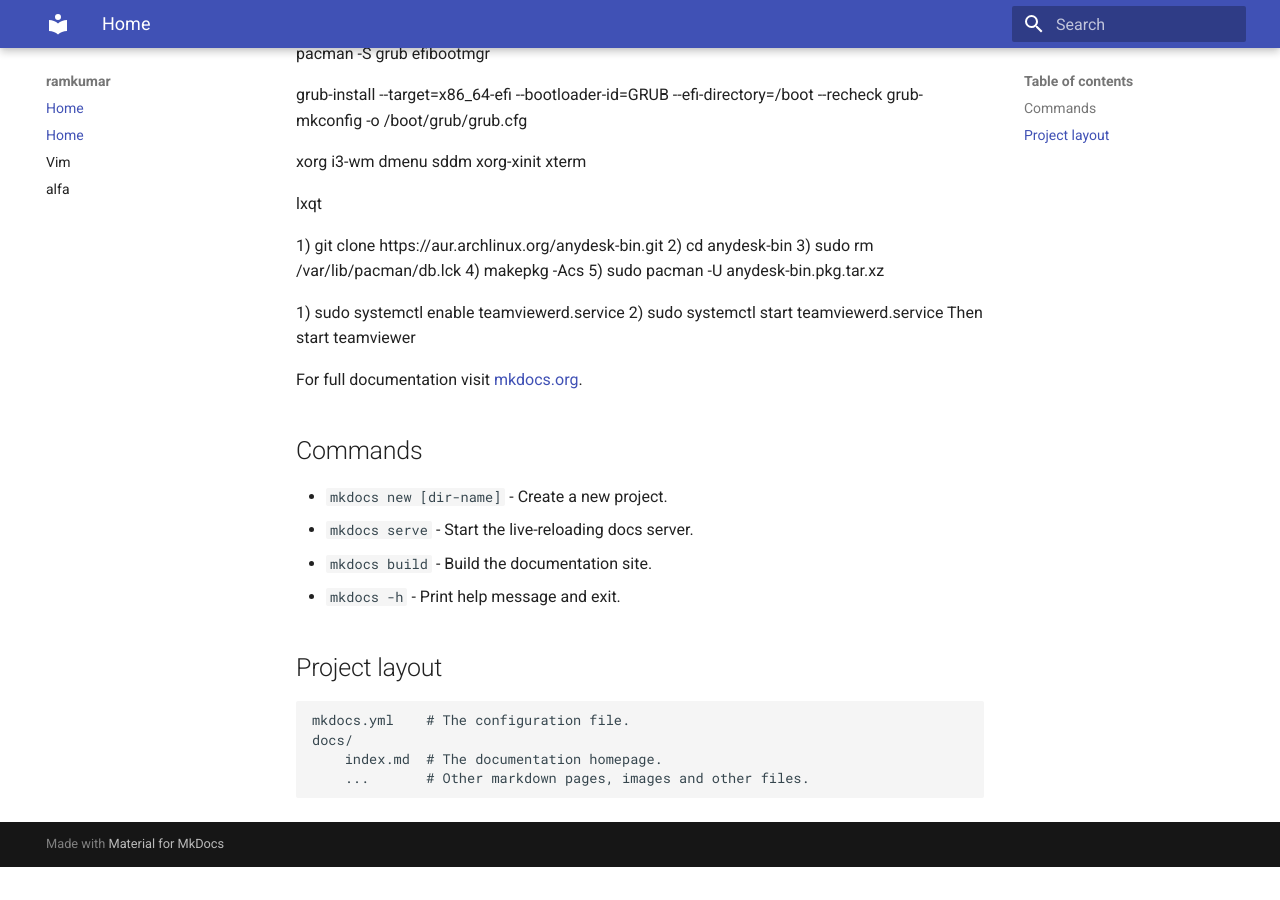
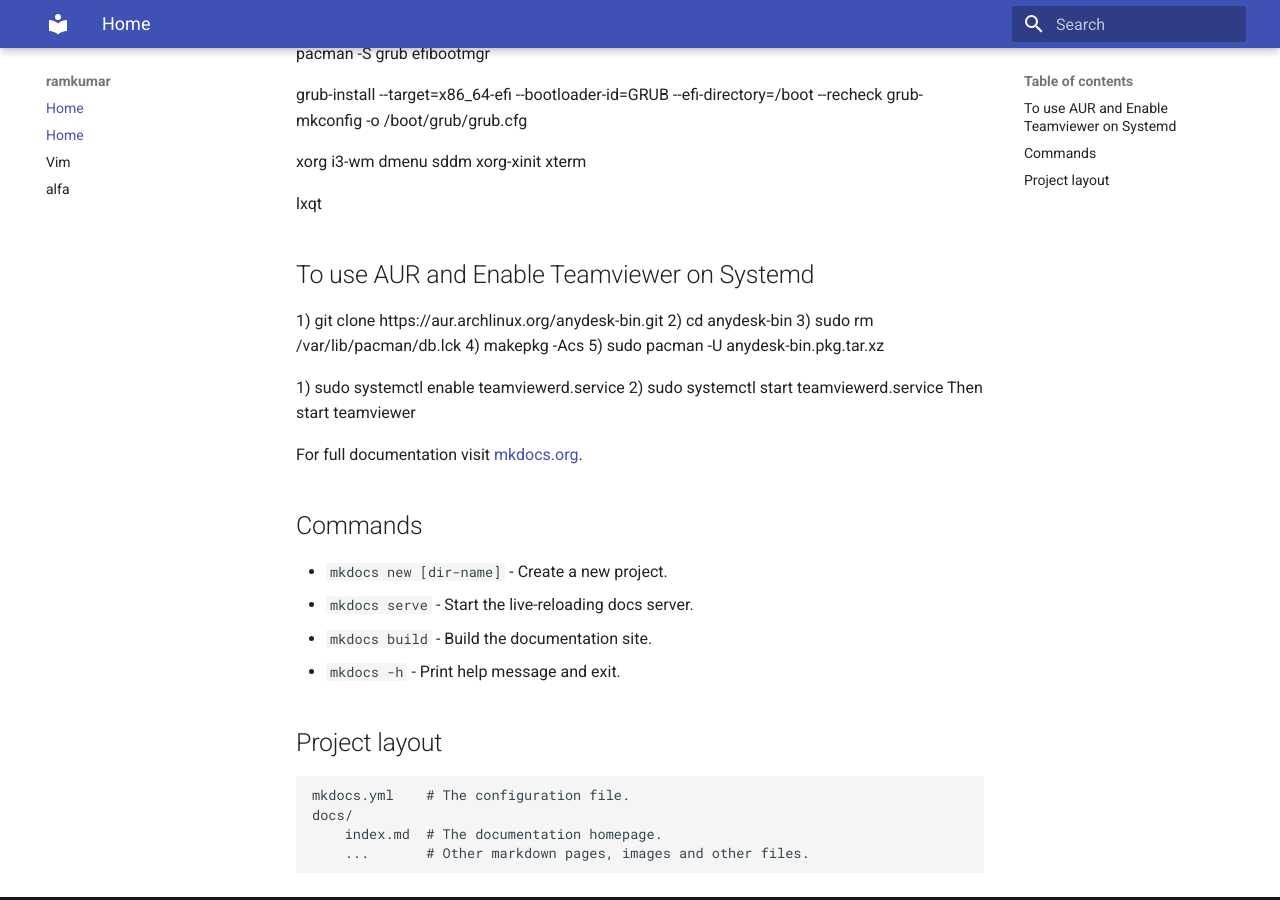
Before and after one commit to ram19890/premnathenterprises.com, an MkDocs documentation site: the page built from docs/index.md, in a window 1280 px wide and 900 px high, scrolled down 1038 px. Built offline with MkDocs 1.6.1 and Material for MkDocs 9.7.7, drawn with Linux system fonts in a browser that asks for light colours; before the commit the page ends 1905 px from its top, so only the background shows below that.

Commit message:
raw data2

```diff
--- a/docs/index.md
+++ b/docs/index.md
@@ -84,7 +84,7 @@
 
 
 
-
+## To use AUR and Enable Teamviewer on Systemd
 
 1) git clone https://aur.archlinux.org/anydesk-bin.git
 2) cd anydesk-bin
```
